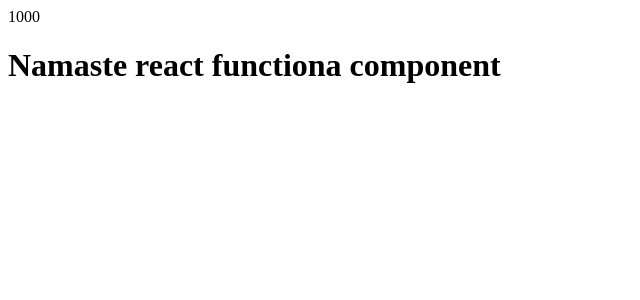
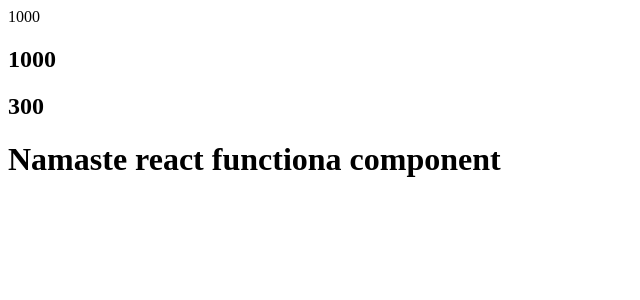
Before and after one commit to sumitsinghrajput56/namaste-react, a React (Vite) app: page / in a window 1280 px wide. Shown: the top 300 px of the page, without its empty margins (0-640 px from the left). Built offline with nearby package versions, Linux system fonts and the light colour scheme.

Commit message:
adding number

```diff
--- a/App.js
+++ b/App.js
@@ -29,6 +29,8 @@ const number = 1000;
 const HeadingComponent = () => (
   <div id="container">
     {number}
+    <h2>{number}</h2>
+    <h2>{100+200}</h2>
     <h1 className="heading1">Namaste react functiona component </h1>
   </div>
 );
```
